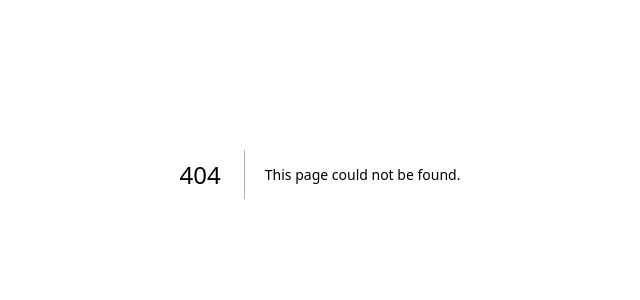
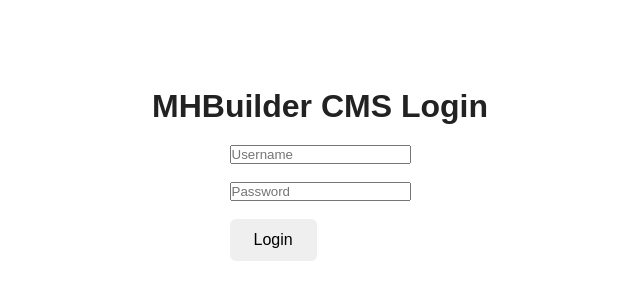
Before and after one commit to mhbuilderlahore1/Mhbuilderlahoree, a Next.js app: page /login in a window 1280 px wide. Before the commit this address had no page. Shown: the part 226-526 px from the top of the page, without its empty margins (320-960 px from the left). Built offline with nearby package versions, Linux system fonts and the light colour scheme.

Commit message:
Create page.tsx

```diff
--- /dev/null
+++ b/app/login/page.tsx
@@ -0,0 +1,31 @@
+export default function LoginPage() {
+  return (
+    <main>
+
+      <h1>MHBuilder CMS Login</h1>
+
+      <form>
+
+        <input
+          type="text"
+          placeholder="Username"
+        />
+
+        <br /><br />
+
+        <input
+          type="password"
+          placeholder="Password"
+        />
+
+        <br /><br />
+
+        <button>
+          Login
+        </button>
+
+      </form>
+
+    </main>
+  );
+}
```
